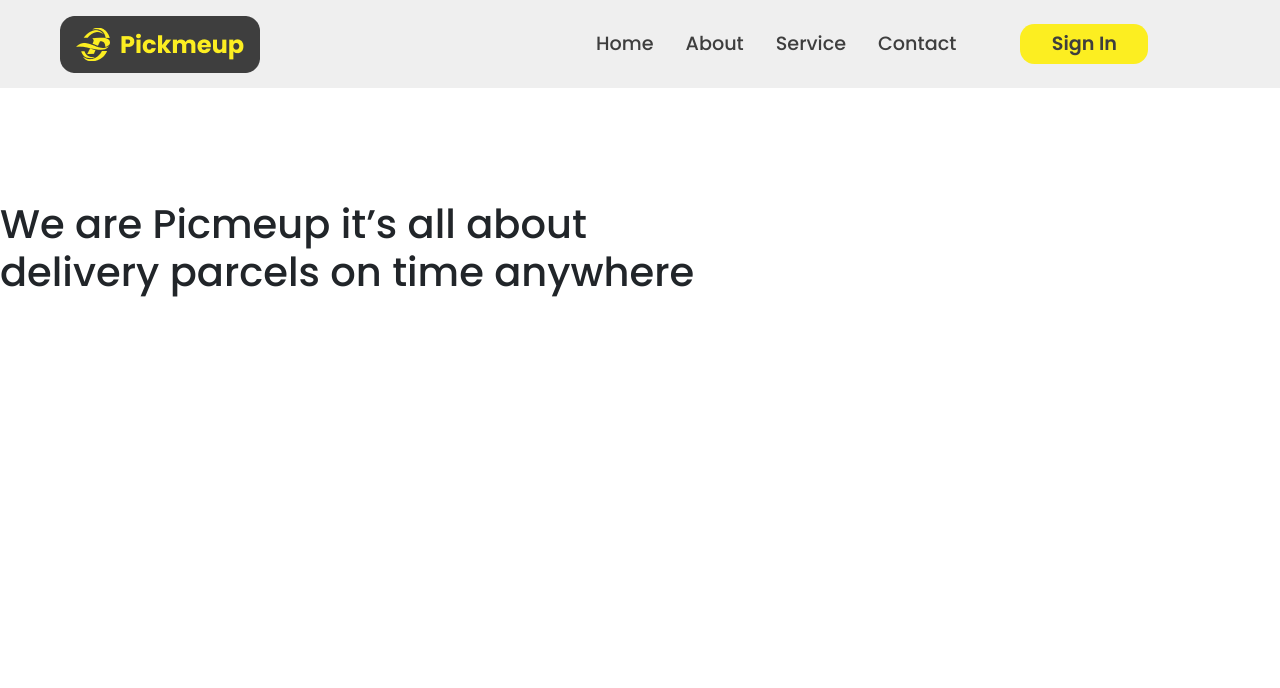
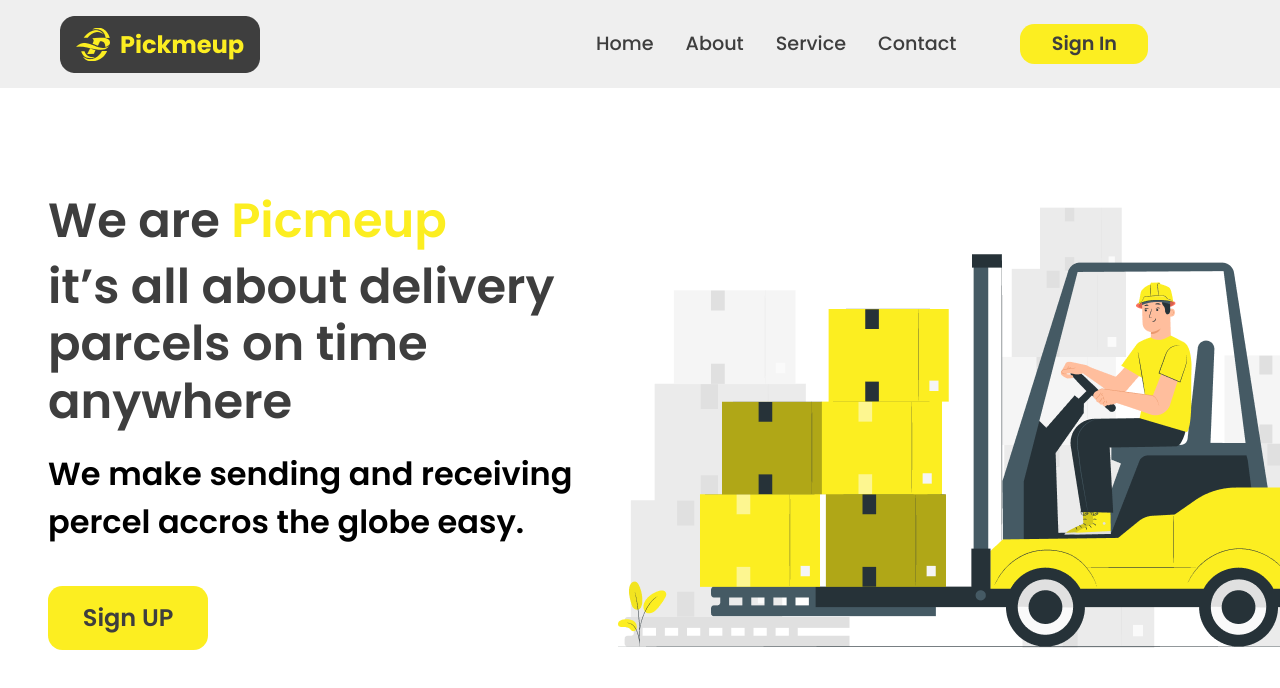
Before and after one commit to OluwabukolaAdelaka/pickmeup, a React (Create React App) app: page / in a window 1280 px wide. Shown: the top 688 px of the page. Built offline with nearby package versions, Linux system fonts and the light colour scheme; the HTML template or start-up script is replaced by a standard one.

Commit message:
hero section done

```diff
--- a/src/components/Hero.jsx
+++ b/src/components/Hero.jsx
@@ -1,17 +1,26 @@
 import React from "react";
+import HeroImg from "../assets/pana.png";
 import "../styles/Hero.css";
 
 const Hero = () => {
   return (
-    <main className="hero">
+    <main className="hero-section">
       <div className="row">
-        <div className="col text-part">
-          <h1>
-            We are <span>Picmeup</span> it’s all about delivery parcels on time
-            anywhere
+        <div className="col col-md-5">
+          <h1 className="hero-msg">
+            We are <span>Picmeup</span>
           </h1>
+          <h1 className="hero-msg">
+            it’s all about delivery parcels on time anywhere
+          </h1>
+          <p className="hero-text">
+            We make sending and receiving percel accros the globe easy.
+          </p>
+          <button className="hero-btn">Sign UP</button>
         </div>
-        <div className="col img-part"></div>
+        <div className="col col-md-7">
+          <img src={HeroImg} className="img-fluid" alt="hero-img" />
+        </div>
       </div>
     </main>
   );
--- a/src/styles/Hero.css
+++ b/src/styles/Hero.css
@@ -1,3 +1,39 @@
-.hero {
-  margin: 12.5rem auto;
+.hero-section {
+  margin: 12rem auto;
+  padding: 0 3rem;
 }
+
+.text-part {
+  font-size: 3.5rem;
+  font-weight: 700;
+  color: #3e3e3e;
+}
+.hero-msg {
+  width: 32rem;
+  font-size: 3rem;
+  font-weight: 600;
+  color: #3e3e3e;
+}
+span {
+  color: #fcee21;
+}
+
+.hero-text {
+  width: 33rem;
+  font-size: 2rem;
+  font-weight: 600;
+  color: #000000;
+  margin-top: 1.2rem;
+}
+
+.hero-btn {
+  background-image: linear-gradient(to right, #fcee21 0%, #fcee21 100%);
+  width: 10rem;
+  height: 4rem;
+  margin-top: 1.5rem;
+  border: none;
+  border-radius: 0.9rem;
+  font-size: 1.5rem;
+  font-weight: 600;
+  color: #3e3e3e;
+}
```
